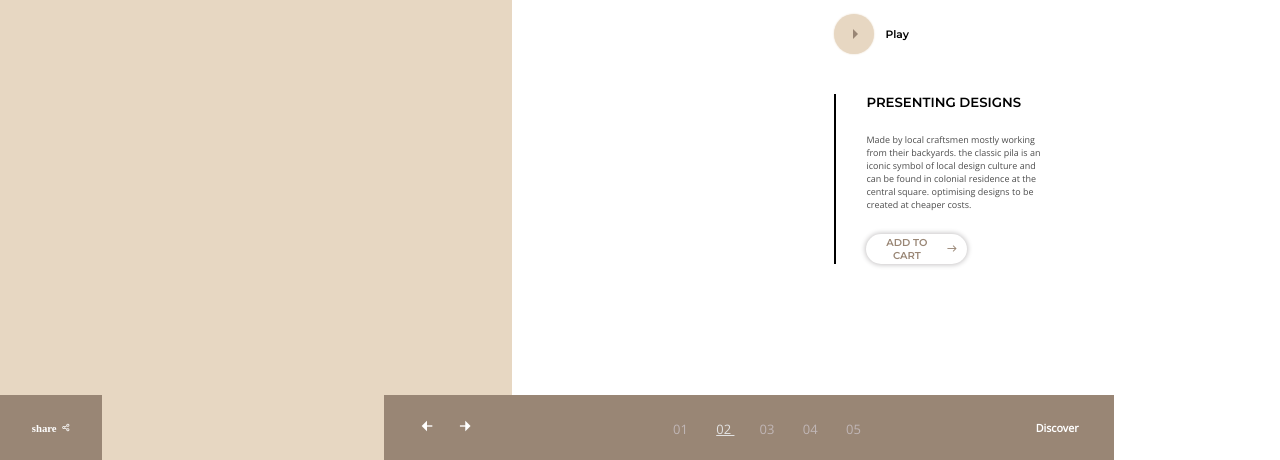
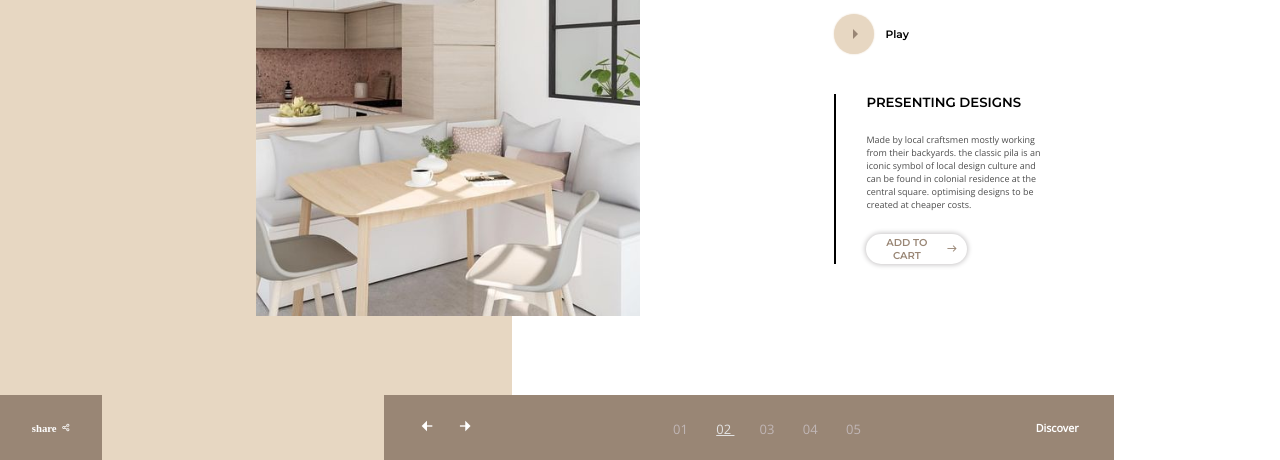
Before and after one commit to anshika012/anshika012.github.io, a plain HTML site: page index.html in a window 1280 px wide. Shown: the part 340-800 px from the top of the page. Drawn offline with nearby package versions, Linux system fonts and the light colour scheme.

Commit message:
Update style.css

```diff
--- a/style.css
+++ b/style.css
@@ -76,8 +76,7 @@ html,body{
     left: 20%;
     top: 55%;
     transform: translate(0,-55%);
-/*     background-image: url("C:///Users//RAJVILLA//OneDrive//Desktop//INTERIOR -3.jpg"); */
-    background-image: url(INTERIOR -3.jpg);
+    background-image: url('INTERIOR -3.jpg');
     background-size: cover;
     background-position: center;
 
```
